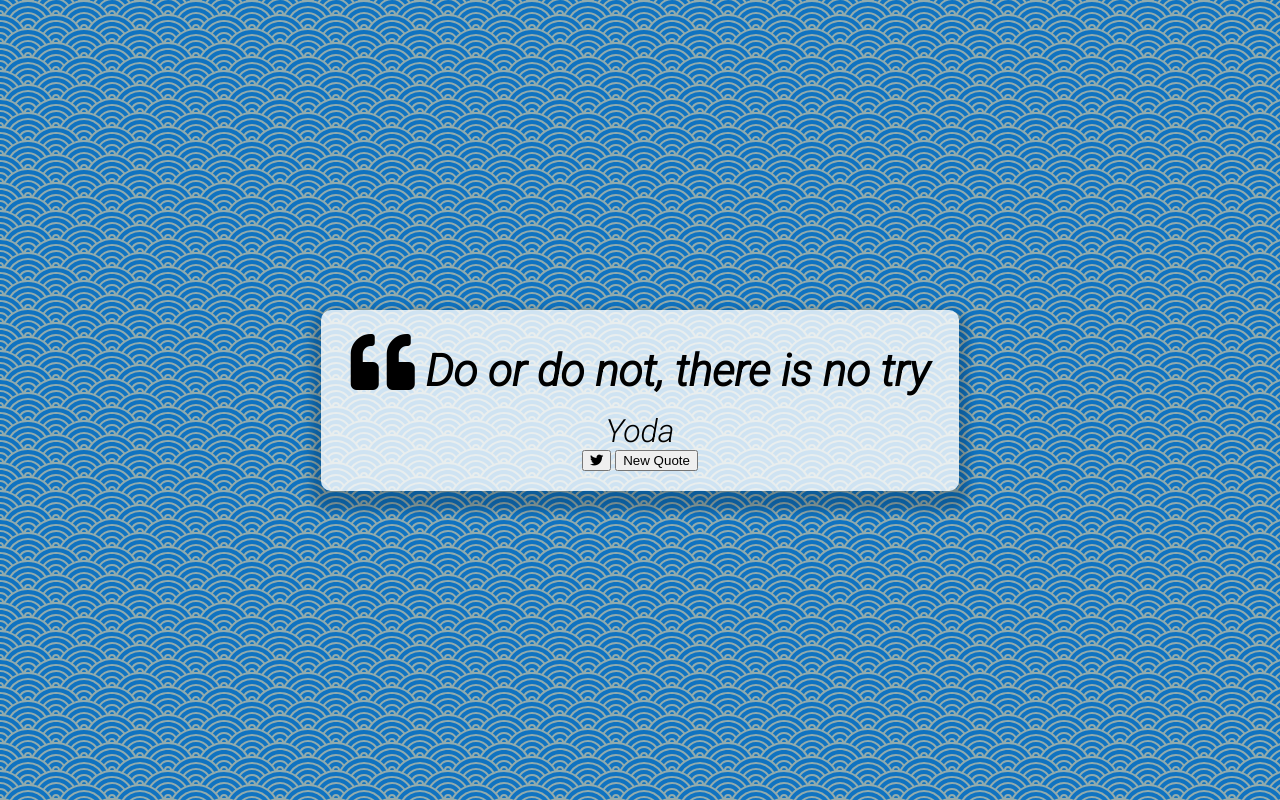
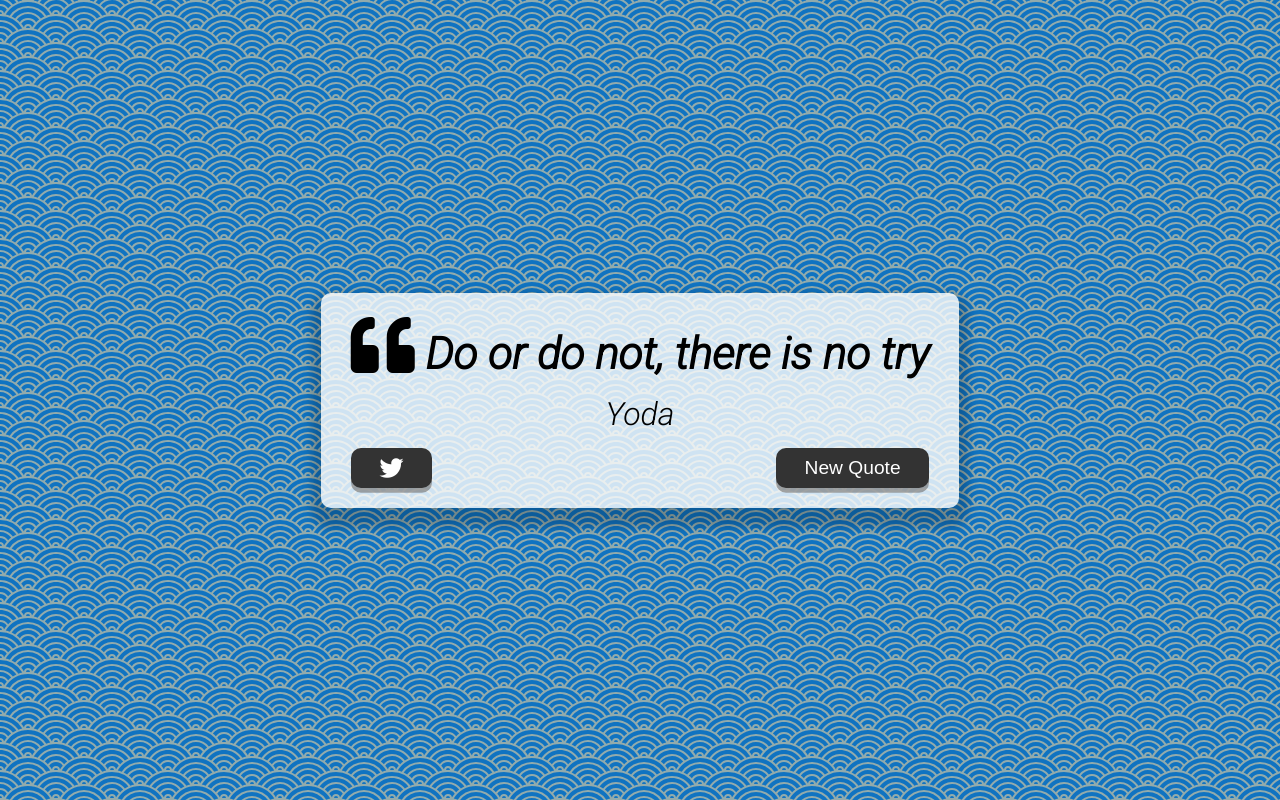
Before and after one commit to rzxs/quotegeneratorapp, a plain HTML site: page index.html in a window 1280 px wide. Drawn offline with Linux system fonts and the light colour scheme.

Commit message:
add button styles

```diff
--- a/style.css
+++ b/style.css
@@ -43,7 +43,42 @@ body {
     font-size: 2rem;
     font-weight: 400;
     font-style: italic;
+}
 
+.button-container {
+    margin-top: 15px;
+    display: flex;
+    justify-content: space-between;
+}
+
+.button:hover {
+    filter: brightness(130%);
+}
+
+button:active {
+    transform: translate(0, 0.3rem);
+    box-shadow: 0 0.1rem rgba(255, 255, 255, 0.65);
+}
+
+button {
+    cursor: pointer;
+    font-size: 1.2rem;
+    height: 2.5rem;
+    border: none;
+    border-radius: 10px;
+    color: #fff;
+    background: #333;
+    outline: none;
+    padding: 0.5rem 1.8rem;
+    box-shadow: 0 0.3rem rgba(121, 121, 121, 0.65);
+}
+
+.twitter-button:hover {
+    color: #38a1f3;
+}
+
+.fa-twitter {
+    font-size: 1.5rem;
 }
 
 /* Media Queries: Tablet or Smaller */
```
